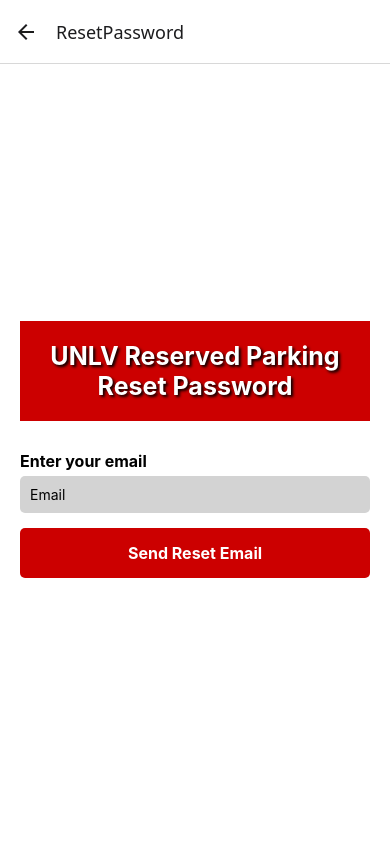
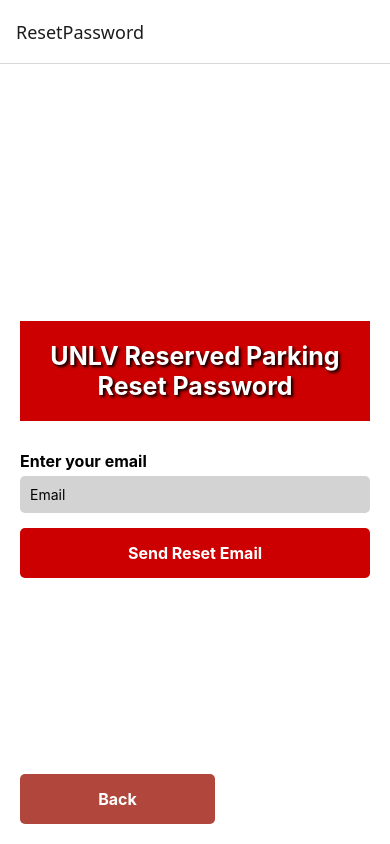
Before and after one commit to UNLV-CS472-672/2025-S-GROUP1-URP, a React Native app: screen /ResetPassword in a window 390 px wide. Built offline with nearby package versions, Linux system fonts and the light colour scheme.

Commit message:
Fixed back buttons

```diff
--- a/App.js
+++ b/App.js
@@ -163,16 +163,16 @@ export default function App() {
         {/* Defining screen routes */}
         <Stack.Screen name="Login" component={LoginScreen} options={{ headerShown: false }} />
         <Stack.Screen name="SignUp" component={SignUpScreen} />
-        <Stack.Screen name="ResetPassword" component={ResetPasswordScreen} />
-        <Stack.Screen name="Home" component={HomeScreen} />
-        <Stack.Screen name="My Account" component={MyAccountScreen} />
-        <Stack.Screen name="Tropicana Parking" component={TropicanaScreen} />
-        <Stack.Screen name="Cottage Grove Parking" component={CottageGroveParkingScreen} />
-        <Stack.Screen name="Gateway Parking" component={GatewayParkingScreen} />
-        <Stack.Screen name="Reservation Status" component={ReservationStatusScreen} />
-        <Stack.Screen name="Report" component={ReportScreen} />
-        <Stack.Screen name="AddVehicle" component={AddVehicleScreen} />
-        <Stack.Screen name="RemoveVehicle" component={RemoveVehicleScreen} />
+        <Stack.Screen name="ResetPassword" component={ResetPasswordScreen} options={{ headerLeft: null }}/>
+        <Stack.Screen name="Home" component={HomeScreen} options={{ headerLeft: null }} />
+        <Stack.Screen name="My Account" component={MyAccountScreen} options={{ headerLeft: null }} />
+        <Stack.Screen name="Tropicana Parking" component={TropicanaScreen} options={{ headerLeft: null }}/>
+        <Stack.Screen name="Cottage Grove Parking" component={CottageGroveParkingScreen} options={{ headerLeft: null }} />
+        <Stack.Screen name="Gateway Parking" component={GatewayParkingScreen} options={{ headerLeft: null }} />
+        <Stack.Screen name="Reservation Status" component={ReservationStatusScreen} options={{ headerLeft: null }}/>
+        <Stack.Screen name="Report" component={ReportScreen} options={{ headerLeft: null }}/>
+        <Stack.Screen name="AddVehicle" component={AddVehicleScreen} options={{ headerLeft: null }}/>
+        <Stack.Screen name="RemoveVehicle" component={RemoveVehicleScreen} options={{ headerLeft: null }}/>
       </Stack.Navigator>
     </NavigationContainer>
   );
--- a/screens/ResetPasswordScreen.js
+++ b/screens/ResetPasswordScreen.js
@@ -49,6 +49,11 @@ const ResetPasswordScreen = ({ navigation }) => {
       {/* Button to Send Reset Email */}
       <TouchableOpacity style={styles.button} onPress={handlePasswordReset}>
         <Text style={styles.buttonText}>Send Reset Email</Text>
+      </TouchableOpacity>
+
+      {/* Back Button */}
+      <TouchableOpacity style={styles.backButton} onPress={() => navigation.navigate("Login")}>
+        <Text style={styles.backButtonText}>Back</Text>
       </TouchableOpacity>
     </View>
   );
@@ -107,6 +112,21 @@ const styles = StyleSheet.create({
     fontSize: 16,
     fontWeight: "bold",
   },
+  backButton: {
+    width: "50%", // Half the width of the screen
+    backgroundColor: "#B0463C",
+    paddingVertical: 15,
+    alignItems: "center",
+    borderRadius: 5,
+    position: 'absolute',
+    bottom: 20, // Position it at the bottom
+    left: 20, // Position it at the left
+  },
+  backButtonText: {
+    color: "#fff",
+    fontSize: 16,
+    fontWeight: "bold",
+  },
 });
 
 export default ResetPasswordScreen;
```
